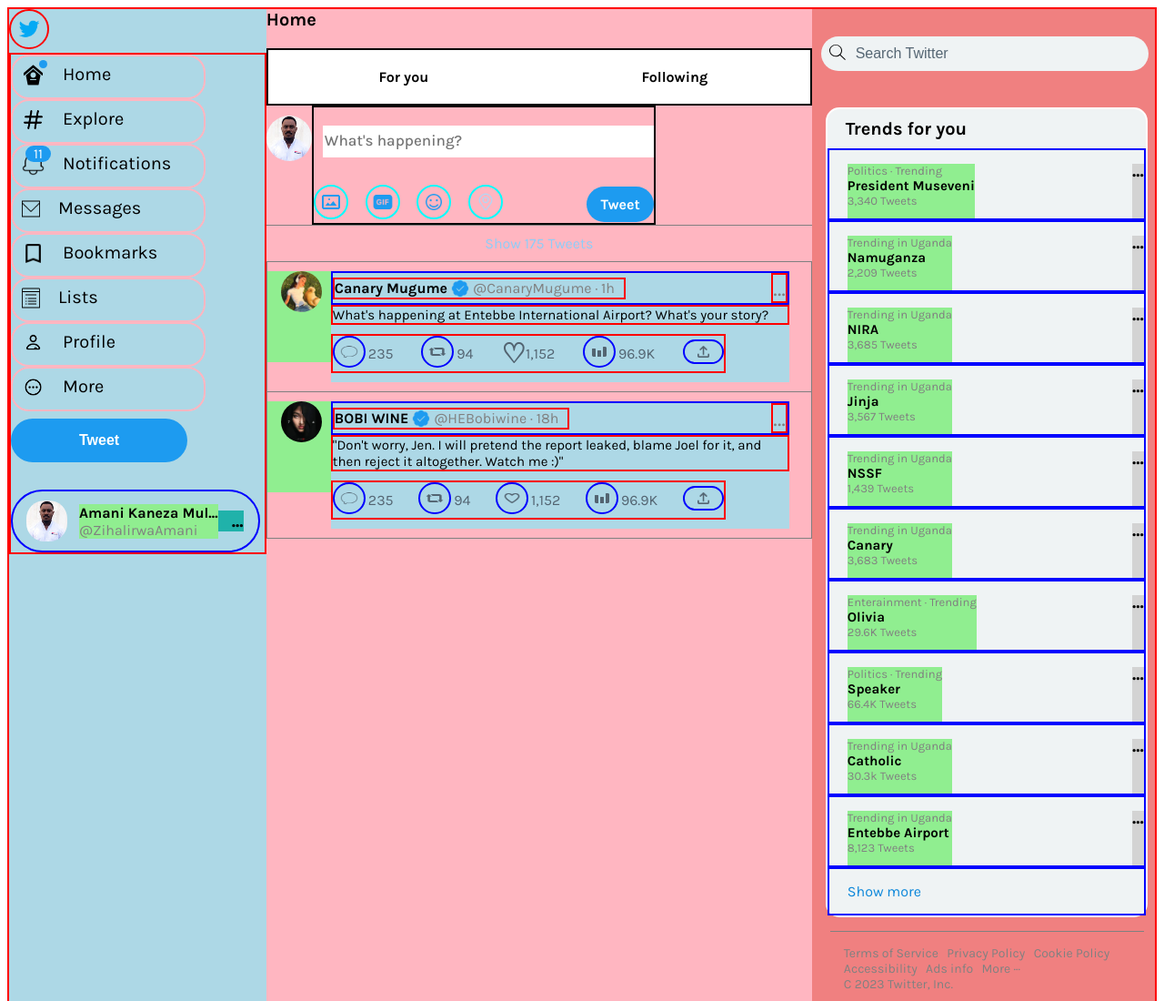
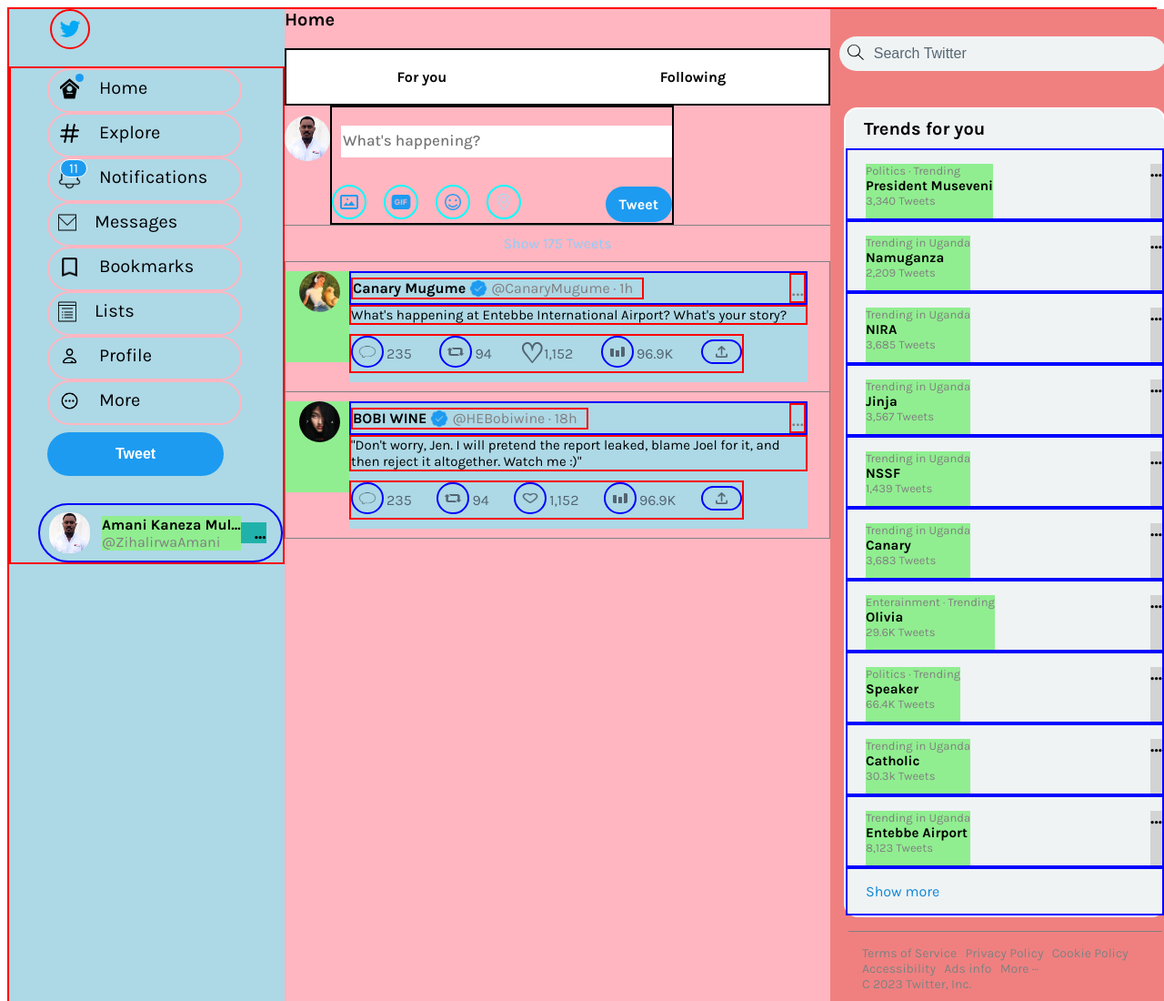
Before and after one commit to amankanz/angel-code-projects, a plain HTML site: page twitter-clone/twitter.html in a window 1280 px wide. Shown: the top 1100 px of the page at 91% size. Drawn offline with Linux system fonts and the light colour scheme.

Commit message:
angel-projects

```diff
--- a/twitter-clone/styles/sidebar-section.css
+++ b/twitter-clone/styles/sidebar-section.css
@@ -1,6 +1,6 @@
 .sidebar {
   background-color: lightblue;
-  width: 300px;
+  width: 400px;
 
 }
 .twitter-logo-image {
@@ -16,6 +16,9 @@
   padding-bottom: 5px;
   padding-left: 5px;
   padding-right: 5px;
+
+  margin-left: 45px;
+  margin-bottom: 15px;
   cursor: pointer;
 }
 .twitter-logo-image:hover {
@@ -32,7 +35,9 @@
   padding-top: 8px;
   padding-bottom: 8px;
   padding-left: 10px;
-  border-radius: 20px;
+  border-radius: 30px;
+
+  margin-left: 40px;
 
   cursor: pointer;
   transition: background-color 0.15s;
@@ -69,7 +74,9 @@
   padding-left: 75px;
   padding-right: 75px;
   border-radius: 30px;
+
   margin-top: 8px;
+  margin-left: 40px;
 
   cursor: pointer;
   transition: background-color 0.15s;
@@ -89,10 +96,12 @@
 
   margin-top: 30px;
 
-  padding-top: 10px;
-  padding-bottom: 10px;
-  padding-left: 15px;
+  padding-top: 8px;
+  padding-bottom: 8px;
+  padding-left: 10px;
   padding-right: 5px;
+
+  margin-left: 30px;
 
   border-radius: 60px;
   cursor: pointer;
@@ -179,6 +188,9 @@
   padding-right: 9px;
   border-radius: 10px;
 
+  border-style: solid;
+  border-width: 1px;
+
   top: -8px;
   right: 3px;
 }
```
